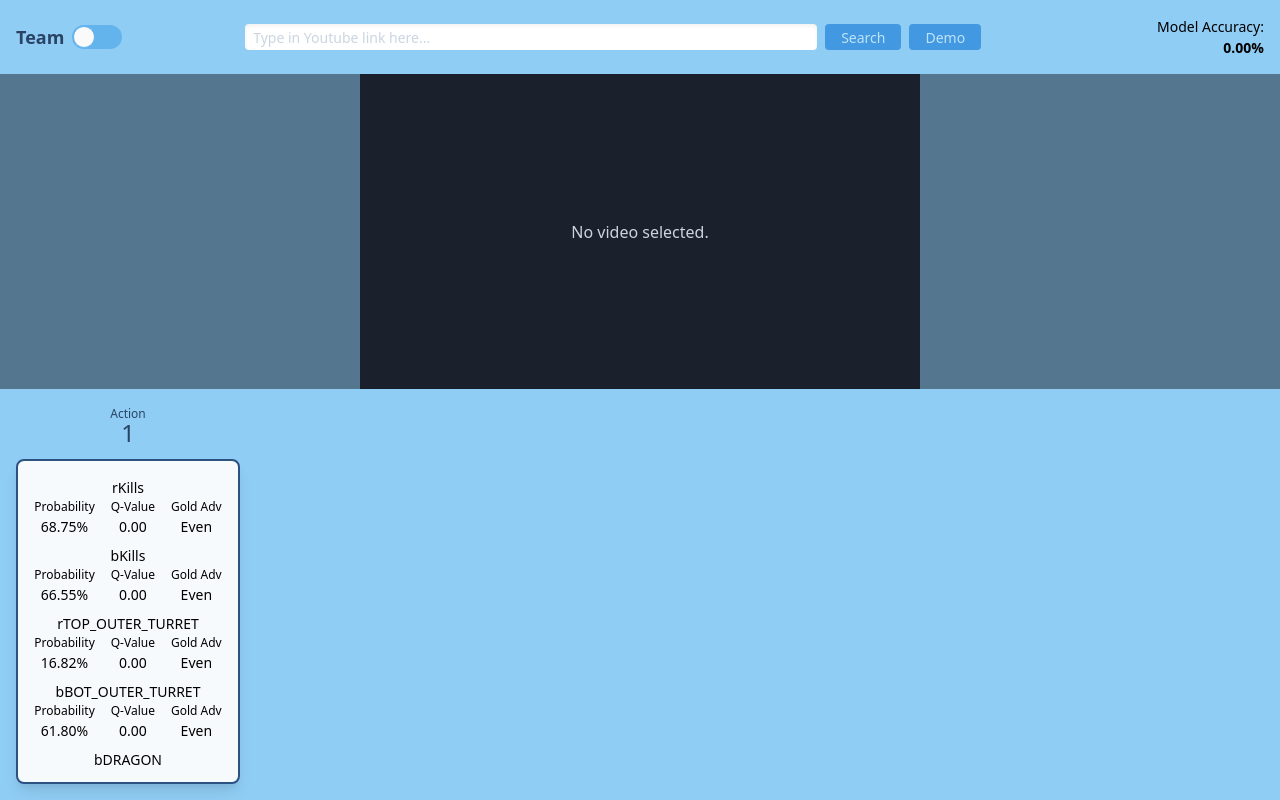
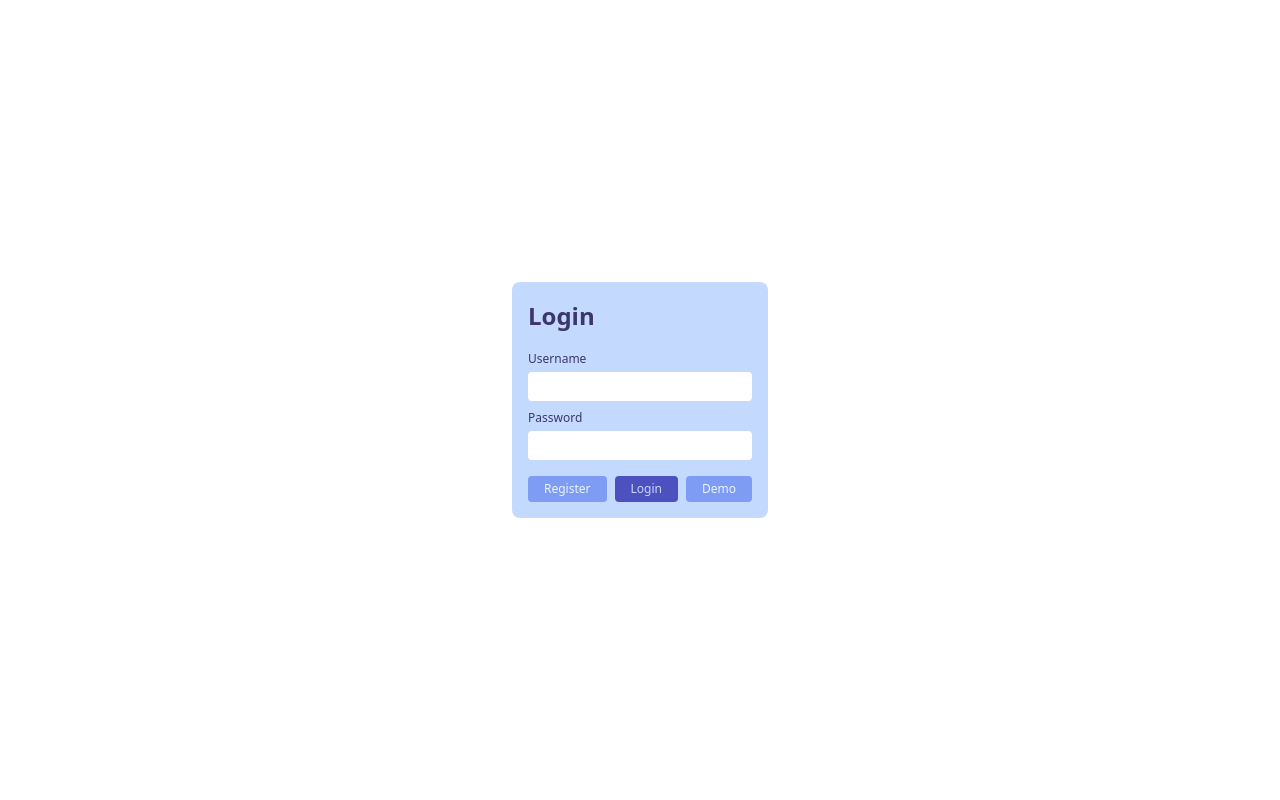
Before and after one commit to Devwulf/capstone-frontend, a React (Create React App) app: page / in a window 1280 px wide. Built offline with nearby package versions, Linux system fonts and the light colour scheme.

Commit message:
Implemented login

```diff
--- a/src/App.tsx
+++ b/src/App.tsx
@@ -1,14 +1,59 @@
+import axios from "axios";
 import React from "react";
-import logo from "./logo.svg";
-import "./App.css";
+import LoginPage from "./pages/LoginPage";
 import MainPage from "./pages/MainPage";
+import { AuthContext } from "./utils/Context";
 
-function App() {
-    return (
-        <div className="App">
-            <MainPage />
-        </div>
-    );
+type AppProps = {
+
 }
 
-export default App;
+type AppState = {
+    token: string;
+}
+
+export default class App extends React.Component<AppProps, AppState> {
+    constructor(props: AppProps) {
+        super(props);
+
+        this.state = {
+            token: ""
+        };
+
+        this.setToken = this.setToken.bind(this);
+    }
+
+    async setToken(token: string): Promise<void> {
+        try {
+            const res = await axios.get("http://localhost:5000/auth/token", {
+                headers: {
+                    "X-Access-Tokens": token
+                }
+            });
+            if (res.status === 200) {
+                if (res.data["message"] === "valid token")
+                    this.setState({token: token});
+                else
+                    this.setState({token: ""});
+            }
+        } catch (err) {
+            alert(`${err.response.status}: ${err.response.data}`);
+        }
+    }
+
+    render(): JSX.Element {
+        const { token } = this.state;
+        return (
+            <AuthContext.Provider value={{token: token, setToken: this.setToken}}>
+                <div className="App">
+                    {(!token &&
+                        <LoginPage />
+                    ) ||
+                    (token &&
+                        <MainPage />
+                    )}
+                </div>
+            </AuthContext.Provider>
+        );
+    }
+}
--- a/src/components/Policies.tsx
+++ b/src/components/Policies.tsx
@@ -2,7 +2,7 @@ import React, { useContext } from "react";
 import Scrollbars from "react-custom-scrollbars-2";
 import { DummyPoliciesModel, IPoliciesModel, PoliciesModel, PoliciesSchema, Team } from "../models/Policies";
 import { PolicyModel, PolicySchema } from "../models/Policy";
-import { AccuracyContext, AccuracyContextType, PolicyContext, TeamContext, TeamContextType } from "../utils/Context";
+import { AccuracyContext, AccuracyContextType, AuthContext, AuthContextType, PolicyContext, TeamContext, TeamContextType } from "../utils/Context";
 import { Action } from "../utils/Enums";
 import { setStateAsync } from "../utils/Helpers";
 import Policy from "./Policy";
@@ -12,6 +12,7 @@ import logo from "../logo.svg";
 type PoliciesProps = {
     teamContext: TeamContextType;
     accuracyContext: AccuracyContextType;
+    authContext: AuthContextType;
 }
 
 type PoliciesState = {
@@ -28,9 +29,9 @@ class PoliciesInner extends React.Component<PoliciesProps, PoliciesState> {
         super(props);
 
         this.state = {
-            currentPolicies: new DummyPoliciesModel(),
-            bestPolicies: new DummyPoliciesModel(),
-            nextPolicies: new DummyPoliciesModel(),
+            currentPolicies: new PoliciesModel(),
+            bestPolicies: new PoliciesModel(),
+            nextPolicies: new PoliciesModel(),
             pastPolicies: [],
             isLoading: true,
             correctCount: 0
@@ -43,7 +44,7 @@ class PoliciesInner extends React.Component<PoliciesProps, PoliciesState> {
     async componentDidMount(): Promise<void> {
         this.props.teamContext.addListener("policies", this.onTeamChanged);
 
-        await this.state.nextPolicies.retrieveStartPolicies();
+        await this.state.nextPolicies.retrieveStartPolicies(this.props.authContext.token);
         await setStateAsync({isLoading: false}, this);
     }
 
@@ -51,12 +52,12 @@ class PoliciesInner extends React.Component<PoliciesProps, PoliciesState> {
         await setStateAsync({isLoading: true, pastPolicies: []}, this);
         await this.state.currentPolicies.clearPolicies();
         await this.state.bestPolicies.clearPolicies();
-        await this.state.nextPolicies.retrieveStartPolicies();
+        await this.state.nextPolicies.retrieveStartPolicies(this.props.authContext.token);
         await setStateAsync({isLoading: false}, this);
     }
 
     async onChoosePolicy(team: Team, policy: PolicySchema): Promise<void> {
-        const { accuracyContext } = this.props;
+        const { accuracyContext, authContext } = this.props;
         const { pastPolicies, currentPolicies, bestPolicies, nextPolicies, correctCount } = this.state;
 
         currentPolicies.addPolicy(policy);
@@ -77,8 +78,8 @@ class PoliciesInner extends React.Component<PoliciesProps, PoliciesState> {
 
         const currentState = currentSchemas.length - 1;
         if (currentState >= 0) {
-            await bestPolicies.retrieveBestPolicies(team, currentState, policy.action);
-            await nextPolicies.retrieveNextPolicies(team, currentState, policy.action);
+            await bestPolicies.retrieveBestPolicies(authContext.token, team, currentState, policy.action);
+            await nextPolicies.retrieveNextPolicies(authContext.token, team, currentState, policy.action);
         }
 
         await setStateAsync({isLoading: false}, this);
@@ -145,8 +146,9 @@ class PoliciesInner extends React.Component<PoliciesProps, PoliciesState> {
 export default function Policies(): JSX.Element {
     const team = useContext(TeamContext);
     const accuracy = useContext(AccuracyContext);
+    const auth = useContext(AuthContext);
 
     return (
-        <PoliciesInner teamContext={team} accuracyContext={accuracy} />
+        <PoliciesInner teamContext={team} accuracyContext={accuracy} authContext={auth} />
     );
 }
--- /dev/null
+++ b/src/pages/LoginPage.tsx
@@ -0,0 +1,138 @@
+import axios from "axios";
+import React from "react";
+import { AuthContext } from "../utils/Context";
+
+type LoginPageProps = {
+
+}
+
+type LoginPageState = {
+    username: string;
+    password: string;
+    isRegister: boolean;
+}
+
+export default class LoginPage extends React.Component<LoginPageProps, LoginPageState> {
+    static contextType = AuthContext;
+    constructor(props: LoginPageProps) {
+        super(props);
+
+        this.state = {
+            username: "",
+            password: "",
+            isRegister: false
+        };
+
+        this.onDemoClick = this.onDemoClick.bind(this);
+        this.onRegister = this.onRegister.bind(this);
+        this.onLogin = this.onLogin.bind(this);
+    }
+
+    onDemoClick(): void {
+        const demoUsername = "test";
+        const demoPassword = "test123";
+        this.setState({username: demoUsername, password: demoPassword});
+    }
+
+    async onRegister(): Promise<void> {
+        const { username, password } = this.state;
+
+        try {
+            const res = await axios.post("http://localhost:5000/auth/register", {
+                username: username,
+                password: password
+            });
+
+            if (res.status === 200)
+                alert(res.data["message"]);
+        } catch(err) {
+            alert(`${err.response.status}: ${err.response.data}`);
+        }
+    }
+
+    async onLogin(): Promise<void> {
+        const { username, password } = this.state;
+
+        try {
+            const res = await axios.post("http://localhost:5000/auth/login", {}, {
+                auth: {
+                    username: username,
+                    password: password
+                }
+            });
+            if (res.status === 200)
+                this.context.setToken(res.data["token"]);
+        } catch (err) {
+            alert(`${err.response.status}: ${err.response.data}`);
+        }
+    }
+
+    render(): JSX.Element {
+        const { username, password, isRegister } = this.state;
+
+        return (
+            <div className="flex justify-center items-center w-screen h-screen">
+                {(!isRegister &&
+                    <div className="flex flex-col p-4 rounded-lg bg-indigo-200 text-indigo-900">
+                        <span className="text-2xl font-bold mb-4">Login</span>
+                        <div className="flex flex-col mb-2">
+                            <label className="text-xs mb-1" htmlFor="">Username</label>
+                            <input className="px-2 py-1 rounded-default text-sm"
+                                value={username}
+                                onChange={event => this.setState({username: event.target.value})} />
+                        </div>
+                        <div className="flex flex-col mb-4">
+                            <label className="text-xs mb-1" htmlFor="">Password</label>
+                            <input className="px-2 py-1 rounded-default text-sm"
+                                value={password}
+                                type="password"
+                                onChange={event => this.setState({password: event.target.value})} />
+                        </div>
+
+                        <div className="flex justify-between">
+                            <button className="px-4 py-1 mr-2 rounded-default text-xs bg-indigo-400 text-indigo-100"
+                                onClick={() => this.setState({isRegister: true})}>Register</button>
+                            <button className="px-4 py-1 mr-2 rounded-default text-xs bg-indigo-700 text-indigo-200"
+                                onClick={this.onLogin}>Login</button>
+                            <button className="px-4 py-1 rounded-default text-xs bg-indigo-400 text-indigo-100"
+                                onClick={this.onDemoClick}>
+                                    Demo
+                            </button>
+                        </div>
+                    </div>
+                ) ||
+                (isRegister &&
+                    <div className="flex flex-col p-4 rounded-lg bg-indigo-200 text-indigo-900">
+                        <span className="text-2xl font-bold mb-4">Register</span>
+                        <div className="flex flex-col mb-2">
+                            <label className="text-xs mb-1" htmlFor="">Username</label>
+                            <input className="px-2 py-1 rounded-default text-sm"
+                                value={username}
+                                onChange={event => this.setState({username: event.target.value})} />
+                        </div>
+                        <div className="flex flex-col mb-4">
+                            <label className="text-xs mb-1" htmlFor="">Password</label>
+                            <input className="px-2 py-1 rounded-default text-sm"
+                                value={password}
+                                type="password"
+                                onChange={event => this.setState({password: event.target.value})} />
+                        </div>
+
+                        <div className="flex justify-between">
+                            <button className="px-4 py-1 mr-2 rounded-default text-xs bg-indigo-700 text-indigo-200"
+                                onClick={this.onRegister}>Register</button>
+                            <button className="px-4 py-1 mr-2 rounded-default text-xs bg-indigo-400 text-indigo-100"
+                                onClick={() => this.setState({isRegister: false})}>
+                                    Login
+                            </button>
+                            <button className="px-4 py-1 rounded-default text-xs bg-indigo-400 text-indigo-100"
+                                onClick={this.onDemoClick}>
+                                    Demo
+                            </button>
+                        </div>
+                    </div>
+                )}
+            </div>
+        );
+    }
+}
--- a/src/utils/Context.ts
+++ b/src/utils/Context.ts
@@ -51,3 +51,13 @@ export const SearchContext = React.createContext<SearchContextType>({
     addActionListener: (name, listener) => { return; },
     removeActionListener: (name) => { return; }
 });
+
+export type AuthContextType = {
+    token: string;
+    setToken: (token: string) => void;
+}
+
+export const AuthContext = React.createContext<AuthContextType>({
+    token: "",
+    setToken: token => { return; }
+});
```
Also changed, not shown: src/models/Policies.ts (+24 -12 lines).
